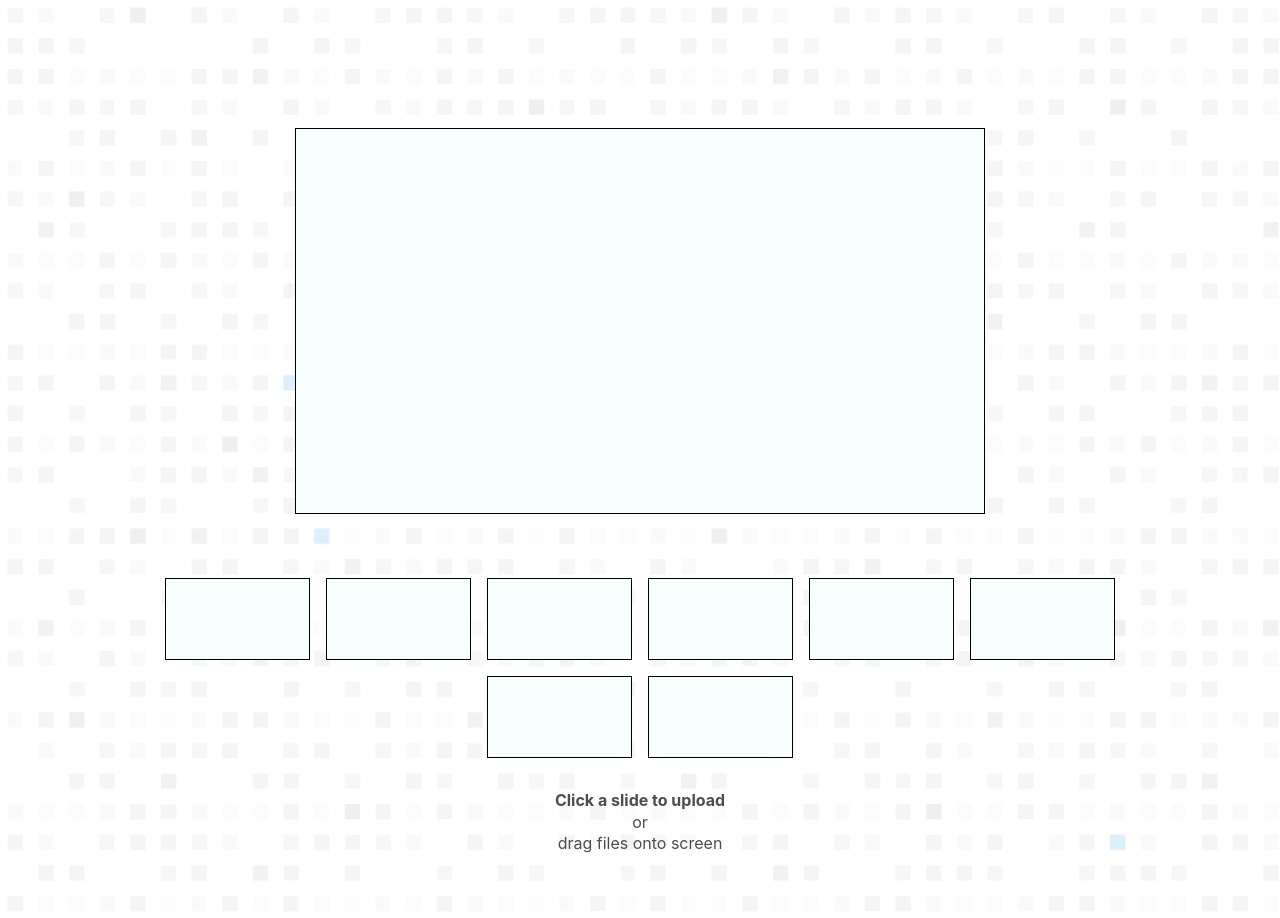
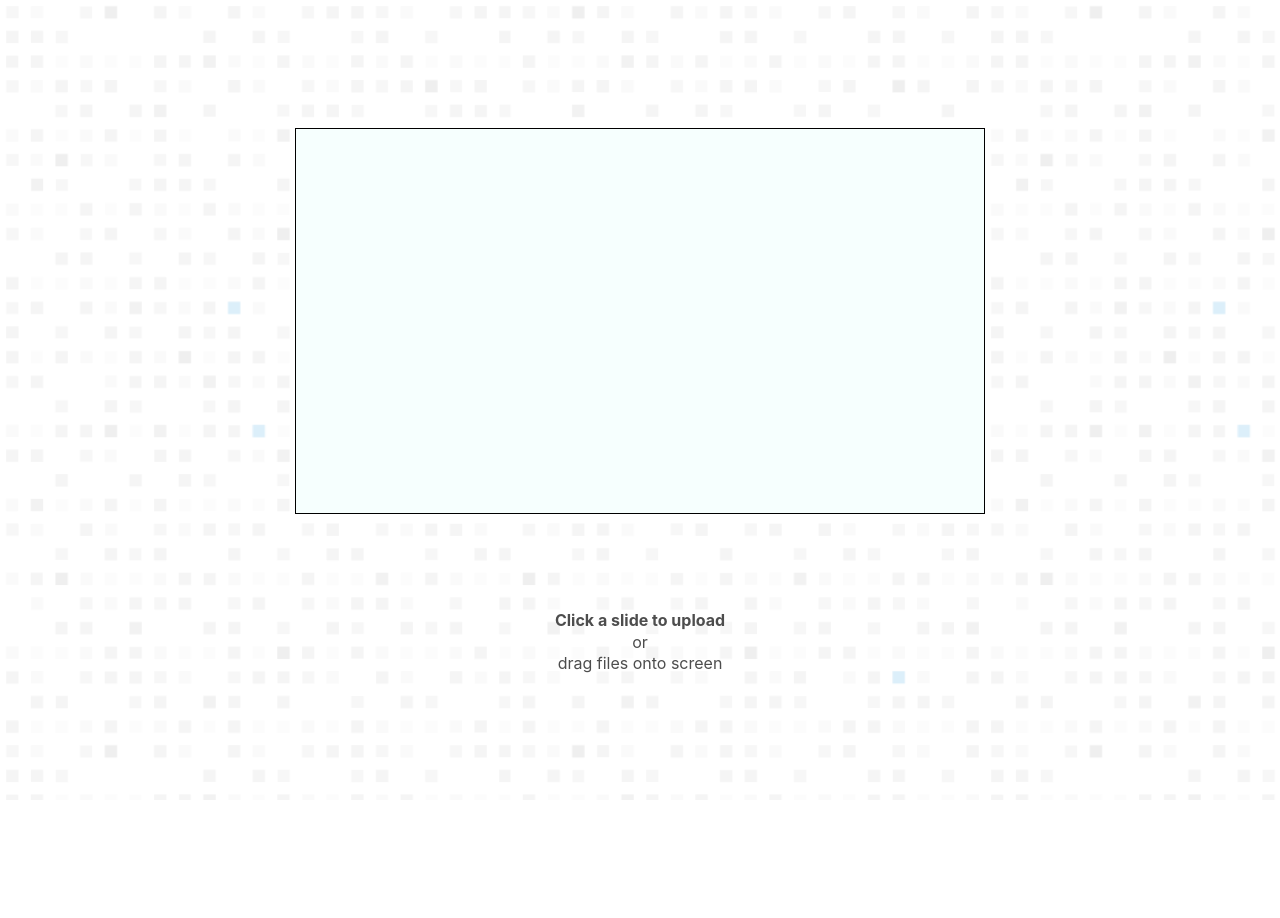
Before and after one commit to blutuu/slide-uploader, a React (Create React App) app: page / in a window 1280 px wide. After the commit the page ends 800 px from the top, so only its background shows below. Built offline with nearby package versions, Linux system fonts and the light colour scheme.

Commit message:
Connected dropped files to Slide component

```diff
--- a/package.json
+++ b/package.json
@@ -11,6 +11,7 @@
     "react-dom": "^17.0.2",
     "react-icons": "^4.3.1",
     "react-scripts": "5.0.0",
+    "styled-components": "^5.3.3",
     "tachyons": "^4.12.0",
     "web-vitals": "^2.1.4"
   },
--- a/src/Components/DragDrop.js
+++ b/src/Components/DragDrop.js
@@ -10,7 +10,7 @@ const DragDrop = ({ children }) => {
   const [droppedFiles, setDroppedFiles] = useState([]);
 
   const myDropHandler = (event) => {
-    setDroppedFiles([...dropHandler(event)]);
+    setDroppedFiles([...droppedFiles, ...dropHandler(event)]);
   };
 
   return (
@@ -23,7 +23,10 @@ const DragDrop = ({ children }) => {
         onDrop={myDropHandler}
       ></div>
 
-      {children}
+      {React.Children.map(children, child => {
+        return React.cloneElement(child, {droppedFiles: droppedFiles}, null);
+      })}
+
       <div className="tc f5 mt4 mb5" id="drag-drop-message">
         <strong>Click a slide to upload</strong>
         <span>or</span>
--- a/src/Components/Slide.js
+++ b/src/Components/Slide.js
@@ -1,10 +1,17 @@
 import React from "react";
+import styled from "styled-components";
 import { IconContext } from "react-icons";
 import { BiUpload } from "react-icons/bi";
 
-const Slide = ({ imageName, imageUrl }) => {
+  const SlideItem = styled.div`
+    background-repeat: no-repeat;
+    background-size: contain;
+    background-position: center;
+  `;
+
+const Slide = ({ imageFile }) => {
   return (
-    <div className="slide ba bg-washed-blue">
+    <SlideItem className="slide ba bg-washed-blue" style={{backgroundImage: `url(${imageFile.url})`}}>
       <IconContext.Provider
         value={{
           size: "1.5rem",
@@ -14,7 +21,7 @@ const Slide = ({ imageName, imageUrl }) => {
         <BiUpload />
       </IconContext.Provider>
       <input type="file" name="slideFile" className="slide_input" />
-    </div>
+    </SlideItem>
   );
 };
 
--- a/src/Components/SlideContainer.js
+++ b/src/Components/SlideContainer.js
@@ -1,17 +1,13 @@
 import React from 'react';
 import Slide from './Slide';
 
-const SlideContainer = () => {
+const SlideContainer = ({droppedFiles}) => {
+
   return (
     <div className='w-75 center mb4' id='slide-container'>
-      <Slide />
-      <Slide />
-      <Slide />
-      <Slide />
-      <Slide />
-      <Slide />
-      <Slide />
-      <Slide />
+      {droppedFiles.map((file, key) => (
+        <Slide imageFile={file} key={key}/>
+      ))}
     </div>
   )
 };
--- a/src/Components/SlideViewer.js
+++ b/src/Components/SlideViewer.js
@@ -1,6 +1,6 @@
 import React from 'react';
 
-const SlideViewer = () => {
+const SlideViewer = ({props}) => {
   return (
     <div className='ba center mt6 mb5 bg-washed-blue' id='slide-viewer'>
 
```
Also changed, not shown: 1 other file (tests, documents, lock files or other folders).
